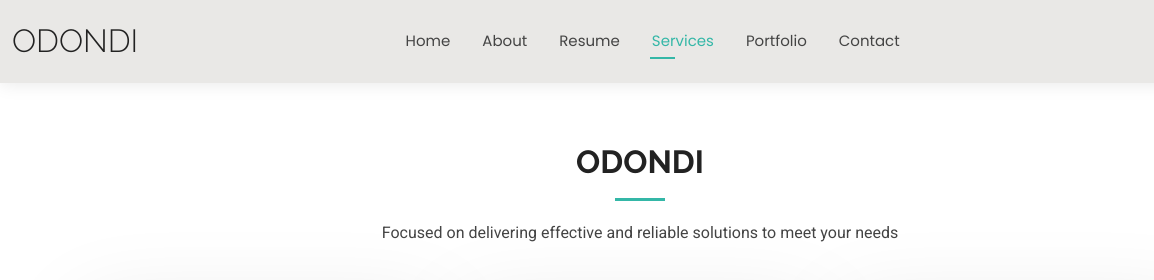
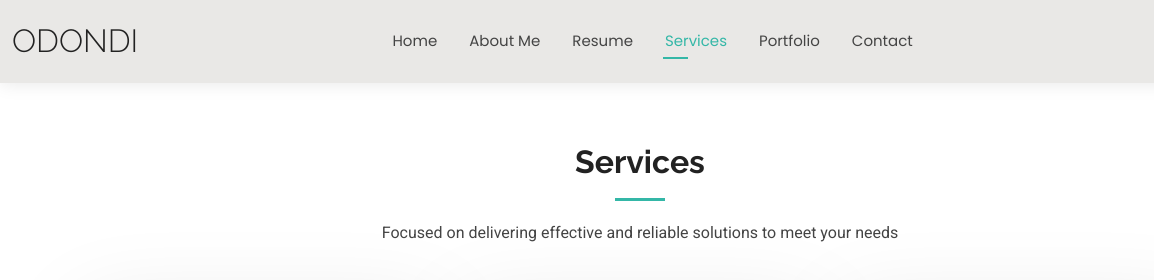
Before and after one commit to Meshack715/my_cv, a plain HTML site: page services.html in a window 1280 px wide. Shown: the top 280 px of the page, 0-1154 px from the left. Drawn offline with Linux system fonts and the light colour scheme.

Commit message:
Update services.html

```diff
--- a/services.html
+++ b/services.html
@@ -44,7 +44,7 @@
       <nav id="navmenu" class="navmenu">
         <ul>
           <li><a href="index.html">Home</a></li>
-          <li><a href="about.html">About</a></li>
+          <li><a href="about.html">About Me</a></li>
           <li><a href="resume.html">Resume</a></li>
           <li><a href="services.html" class="active">Services</a></li>
          <li><a href="portfolio.html">Portfolio</a></li>
@@ -91,7 +91,7 @@
 
       <!-- Section Title -->
       <div class="container section-title" data-aos="fade-up">
-        <h2>ODONDI</h2>
+        <h2>Services</h2>
         <p>Focused on delivering effective and reliable solutions to meet your needs</p>
       </div><!-- End Section Title -->
 
```
